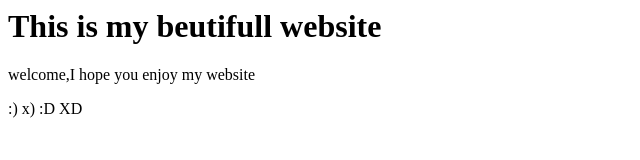
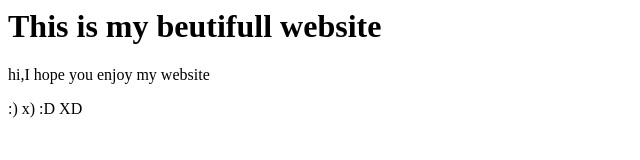
Before and after one commit to Sonikeshkumar/awsome-repo, a plain HTML site: page index.html in a window 1280 px wide. Shown: the full height of the page, 0-640 px from the left. Drawn offline with Linux system fonts and the light colour scheme.

Commit message:
changed welcome to hi

```diff
--- a/index.html
+++ b/index.html
@@ -1,6 +1,6 @@
 <html>
 <title>This is my website</title>
 <h1>This is my beutifull website</h1>
-<p>welcome,I hope you enjoy my website</p>
+<p>hi,I hope you enjoy my website</p>
 <p>:) x) :D XD</p>
 </html>
```
